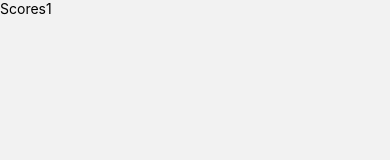
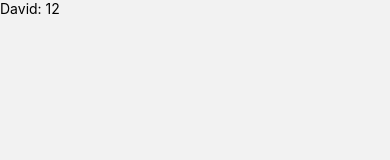
Before and after one commit to shootermv/SimonGame, a React Native app: screen /Scores in a window 390 px wide. Shown: the top 160 px of the page. Built offline with nearby package versions, Linux system fonts and the light colour scheme.

Commit message:
feat: read scores from store

```diff
--- a/src/models/index.ts
+++ b/src/models/Score.ts
@@ -1,4 +1,4 @@
-export interface Commit {
+export interface Score {
     username: string,
     score: number
 }
--- a/src/screens/Scores.tsx
+++ b/src/screens/Scores.tsx
@@ -1,9 +1,25 @@
 import React from 'react';
-import {Text} from 'react-native';
-import { useSelector } from 'react-redux';
+import {Text, FlatList, StyleSheet} from 'react-native';
+import {useSelector} from 'react-redux';
+import {Score} from '../models/Score';
 
+const Item = ({item}: {item: Score}) => (
+  <Text>
+    {item.username}: {item.score}
+  </Text>
+);
+const renderItem = ({item}: {item: Score}) => {
+  return <Item item={item} />;
+};
 const Scores = () => {
-  const scores = useSelector(state => state.scores);
-  return <Text>Scores{scores.length}</Text>;
-}
+  const scores = useSelector((state: {scores: Score[]}) => state.scores);
+  return (
+    <FlatList
+      data={scores}
+      renderItem={renderItem}
+      keyExtractor={item => item.username}
+    />
+  );
+};
+const styles = StyleSheet.create({});
 export default Scores;
--- a/src/store/scoresSlice.ts
+++ b/src/store/scoresSlice.ts
@@ -1,6 +1,6 @@
 import {createSlice} from '@reduxjs/toolkit';
-
-const initialState: any[] = [{username: 'David', score: 12}];
+import {Score} from '../models/Score'
+const initialState: Score[] = [{username: 'David', score: 12}];
 
 export const scoresSlice = createSlice({
   name: 'scores',
```
